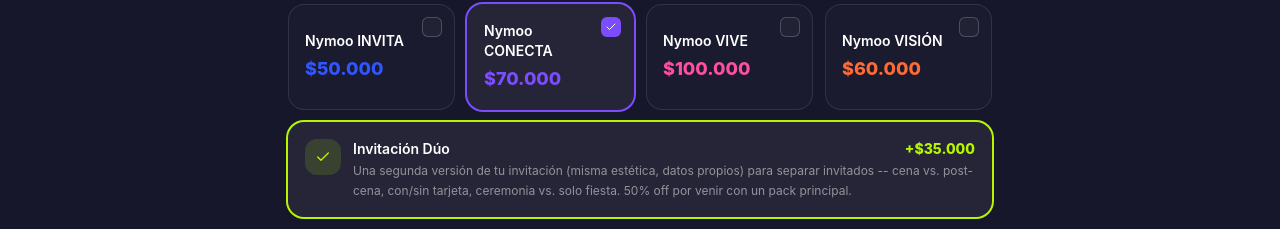
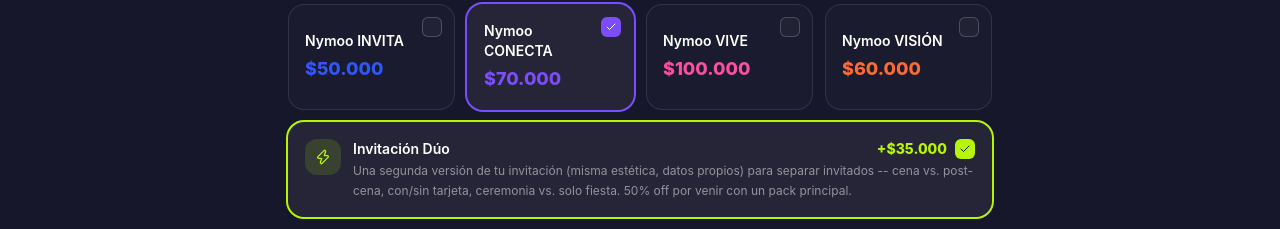
Before and after one commit to MaximilianoSulsenti/NyMooEventos, a React (Vite) app in the folder frontend/: page /checkout in a window 1280 px wide. Both pictures are taken after a click on the button 640 px from the left and 479 px from the top of the page. Shown: the part 310-539 px from the top of the page. Built offline with nearby package versions, Linux system fonts and the light colour scheme; no server answers; a web font is replaced by a local one.

Commit message:
Checkbox explícito en la card de Invitación Dúo del checkout
Se agrega el mismo cuadradito con tilde que ya usan las cards de pack
en PackPicker.jsx, para que quede claro que se puede tildar aparte de
hacer click en toda la card.

Co-Authored-By: Claude Sonnet 5 <noreply@anthropic.com>

```diff
--- a/frontend/src/components/orders/DuoAddonToggle.jsx
+++ b/frontend/src/components/orders/DuoAddonToggle.jsx
@@ -28,16 +28,30 @@ function DuoAddonToggle({ selectedPacks, selected, onToggle }) {
         className="w-9 h-9 rounded-xl shrink-0 flex items-center justify-center"
         style={{ background: `${BRAND.lime}22`, color: BRAND.lime }}
       >
-        {selected ? <Check className="w-4 h-4" /> : <Zap className="w-4 h-4" />}
+        <Zap className="w-4 h-4" />
       </span>
       <span className="min-w-0 flex-1">
         <span className="flex items-center justify-between gap-2 flex-wrap">
           <span className="font-semibold text-sm">Invitación Dúo</span>
-          {available && (
-            <span className="font-extrabold text-sm shrink-0" style={{ color: BRAND.lime }}>
-              +${duoPrice.toLocaleString('es-AR')}
+          {/* Checkbox explícito además del click en toda la card -- mismo
+              lenguaje visual que las cards de pack en PackPicker.jsx, para
+              que quede claro que se puede tildar como algo aparte. */}
+          <span className="flex items-center gap-2 shrink-0">
+            {available && (
+              <span className="font-extrabold text-sm" style={{ color: BRAND.lime }}>
+                +${duoPrice.toLocaleString('es-AR')}
+              </span>
+            )}
+            <span
+              className={cn(
+                'w-5 h-5 rounded-md flex items-center justify-center border transition',
+                selected ? 'border-transparent' : 'border-white/20 bg-white/[0.03]'
+              )}
+              style={selected ? { background: BRAND.lime } : undefined}
+            >
+              {selected && <Check className="w-3 h-3 text-neutral-900" />}
             </span>
-          )}
+          </span>
         </span>
         <span className="text-white/50 text-xs block mt-0.5 leading-relaxed">
           {available
```
